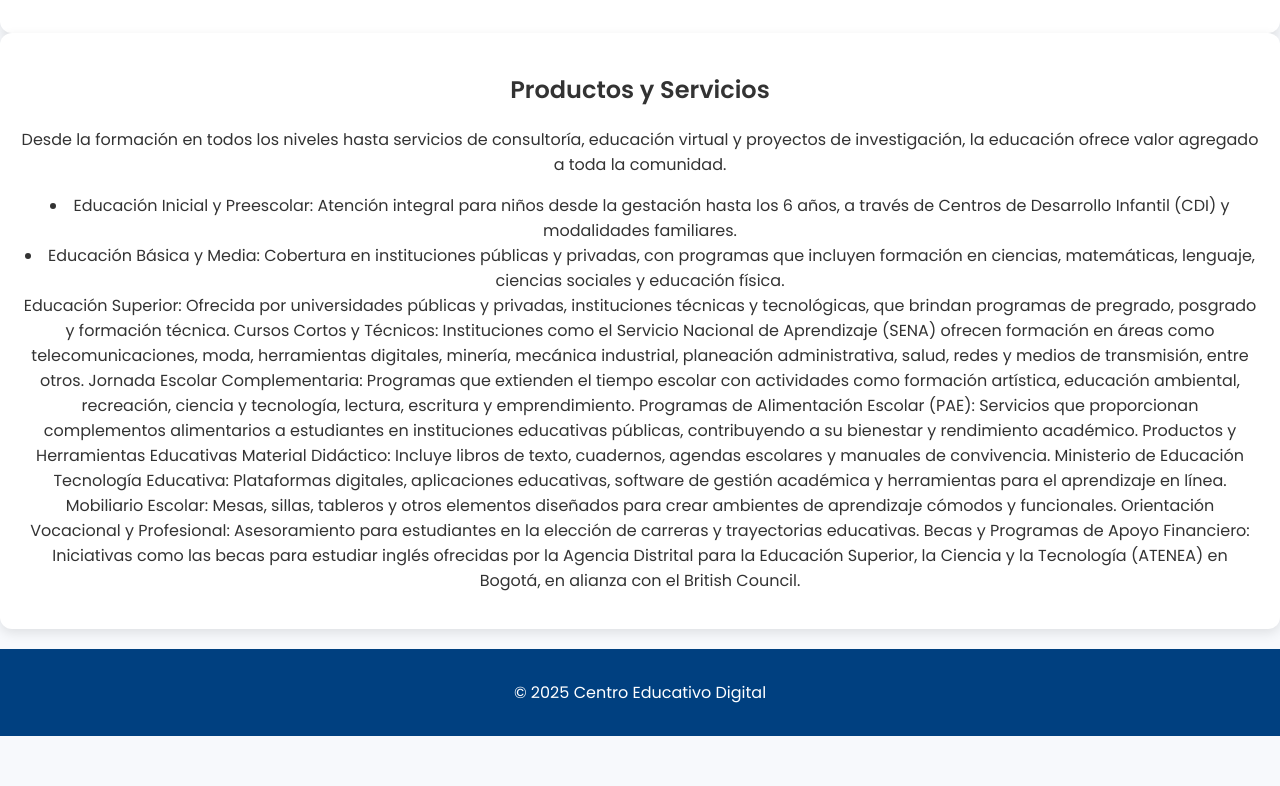
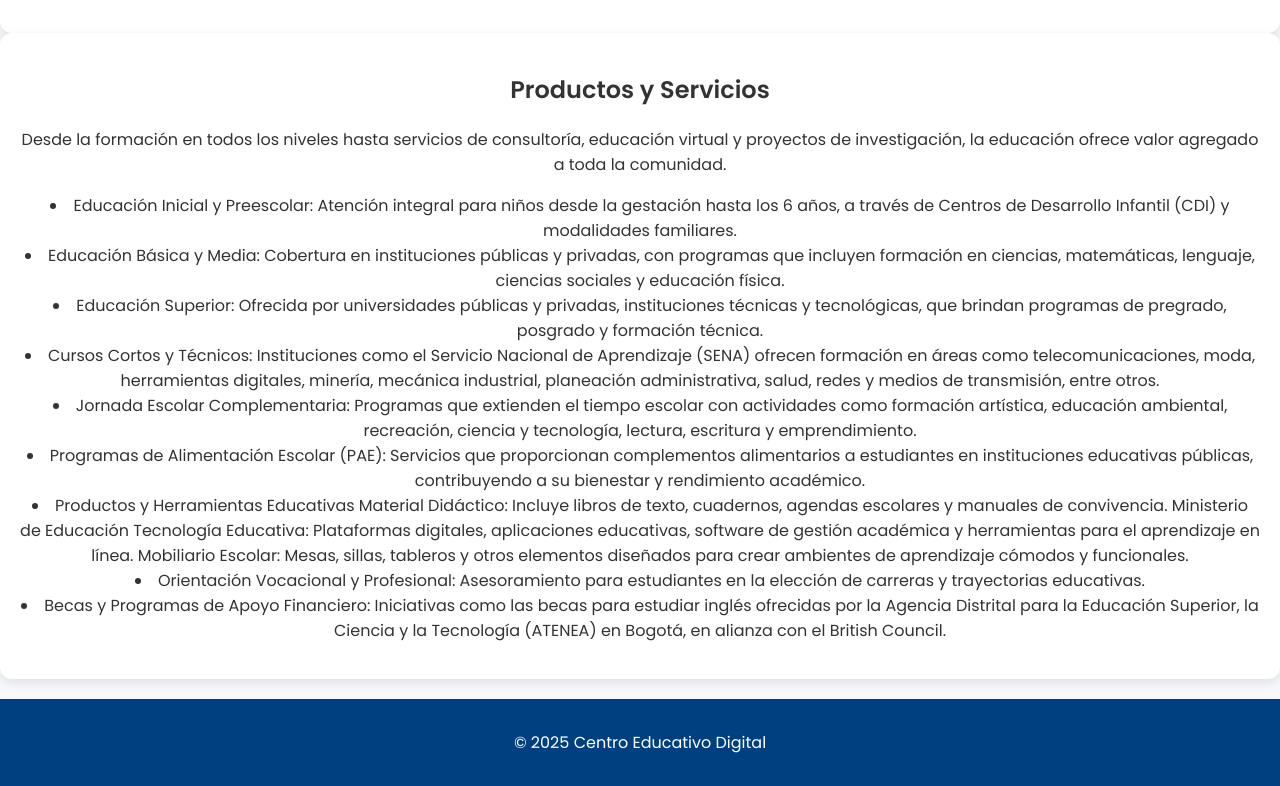
Before and after one commit to iyanier7/Centroeducativodigital, a plain HTML site: page info.html in a window 1280 px wide. Shown: the part 1344-2130 px from the top of the page. Before the commit the page ends 2080 px from the top, so only its background shows below. Drawn offline with Linux system fonts and the light colour scheme.

Commit message:
Update info.html

```diff
--- a/info.html
+++ b/info.html
@@ -75,17 +75,17 @@ A pesar de los avances, la educación en zonas rurales enfrenta retos significat
         y proyectos de investigación, la educación ofrece valor agregado a toda la comunidad.
         <li>Educación Inicial y Preescolar: Atención integral para niños desde la gestación hasta los 6 años, a través de Centros de Desarrollo Infantil (CDI) y modalidades familiares.</li>
         <li>Educación Básica y Media: Cobertura en instituciones públicas y privadas, con programas que incluyen formación en ciencias, matemáticas, lenguaje, ciencias sociales y educación física.</li>
-        <lil>Educación Superior: Ofrecida por universidades públicas y privadas, instituciones técnicas y tecnológicas, que brindan programas de pregrado, posgrado y formación técnica.</lil>
-        <lil>Cursos Cortos y Técnicos: Instituciones como el Servicio Nacional de Aprendizaje (SENA) ofrecen formación en áreas como telecomunicaciones, moda, herramientas digitales, minería, mecánica industrial, planeación administrativa, salud, redes y medios de transmisión, entre otros.</lil>
-        <lil>Jornada Escolar Complementaria: Programas que extienden el tiempo escolar con actividades como formación artística, educación ambiental, recreación, ciencia y tecnología, lectura, escritura y emprendimiento.</lil>
-        <lil>Programas de Alimentación Escolar (PAE): Servicios que proporcionan complementos alimentarios a estudiantes en instituciones educativas públicas, contribuyendo a su bienestar y rendimiento académico.</lil>
-        <lil>Productos y Herramientas Educativas
+        <li>Educación Superior: Ofrecida por universidades públicas y privadas, instituciones técnicas y tecnológicas, que brindan programas de pregrado, posgrado y formación técnica.</li>
+        <li>Cursos Cortos y Técnicos: Instituciones como el Servicio Nacional de Aprendizaje (SENA) ofrecen formación en áreas como telecomunicaciones, moda, herramientas digitales, minería, mecánica industrial, planeación administrativa, salud, redes y medios de transmisión, entre otros.</li>
+        <li>Jornada Escolar Complementaria: Programas que extienden el tiempo escolar con actividades como formación artística, educación ambiental, recreación, ciencia y tecnología, lectura, escritura y emprendimiento.</li>
+        <li>Programas de Alimentación Escolar (PAE): Servicios que proporcionan complementos alimentarios a estudiantes en instituciones educativas públicas, contribuyendo a su bienestar y rendimiento académico.</li>
+        <li>Productos y Herramientas Educativas
 Material Didáctico: Incluye libros de texto, cuadernos, agendas escolares y manuales de convivencia.
 Ministerio de Educación
 Tecnología Educativa: Plataformas digitales, aplicaciones educativas, software de gestión académica y herramientas para el aprendizaje en línea.
-Mobiliario Escolar: Mesas, sillas, tableros y otros elementos diseñados para crear ambientes de aprendizaje cómodos y funcionales.</lil>
-        <lil>Orientación Vocacional y Profesional: Asesoramiento para estudiantes en la elección de carreras y trayectorias educativas.</lil>
-        <lil>Becas y Programas de Apoyo Financiero: Iniciativas como las becas para estudiar inglés ofrecidas por la Agencia Distrital para la Educación Superior, la Ciencia y la Tecnología (ATENEA) en Bogotá, en alianza con el British Council.</lil>
+Mobiliario Escolar: Mesas, sillas, tableros y otros elementos diseñados para crear ambientes de aprendizaje cómodos y funcionales.</li>
+        <li>Orientación Vocacional y Profesional: Asesoramiento para estudiantes en la elección de carreras y trayectorias educativas.</li>
+        <li>Becas y Programas de Apoyo Financiero: Iniciativas como las becas para estudiar inglés ofrecidas por la Agencia Distrital para la Educación Superior, la Ciencia y la Tecnología (ATENEA) en Bogotá, en alianza con el British Council.</li>
       </p>
     </div>
   </section>
```
